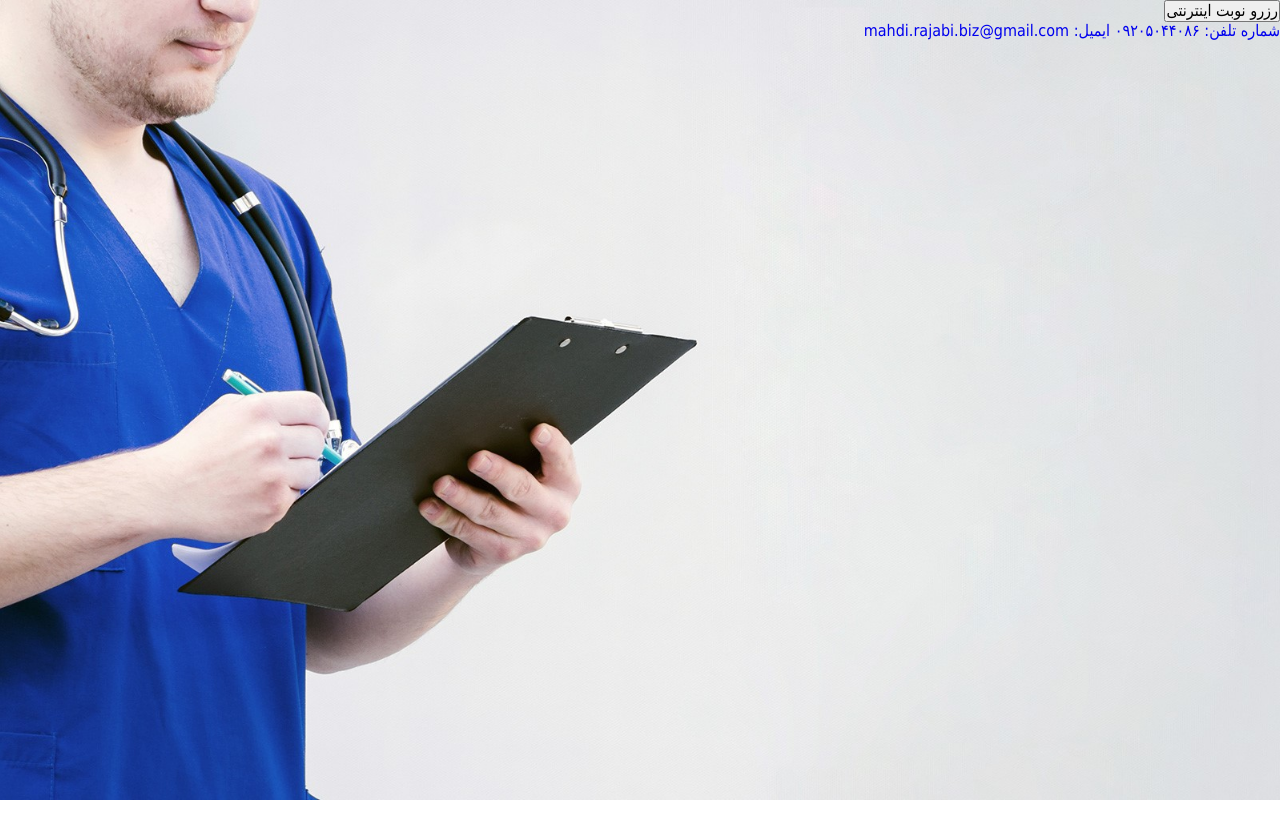
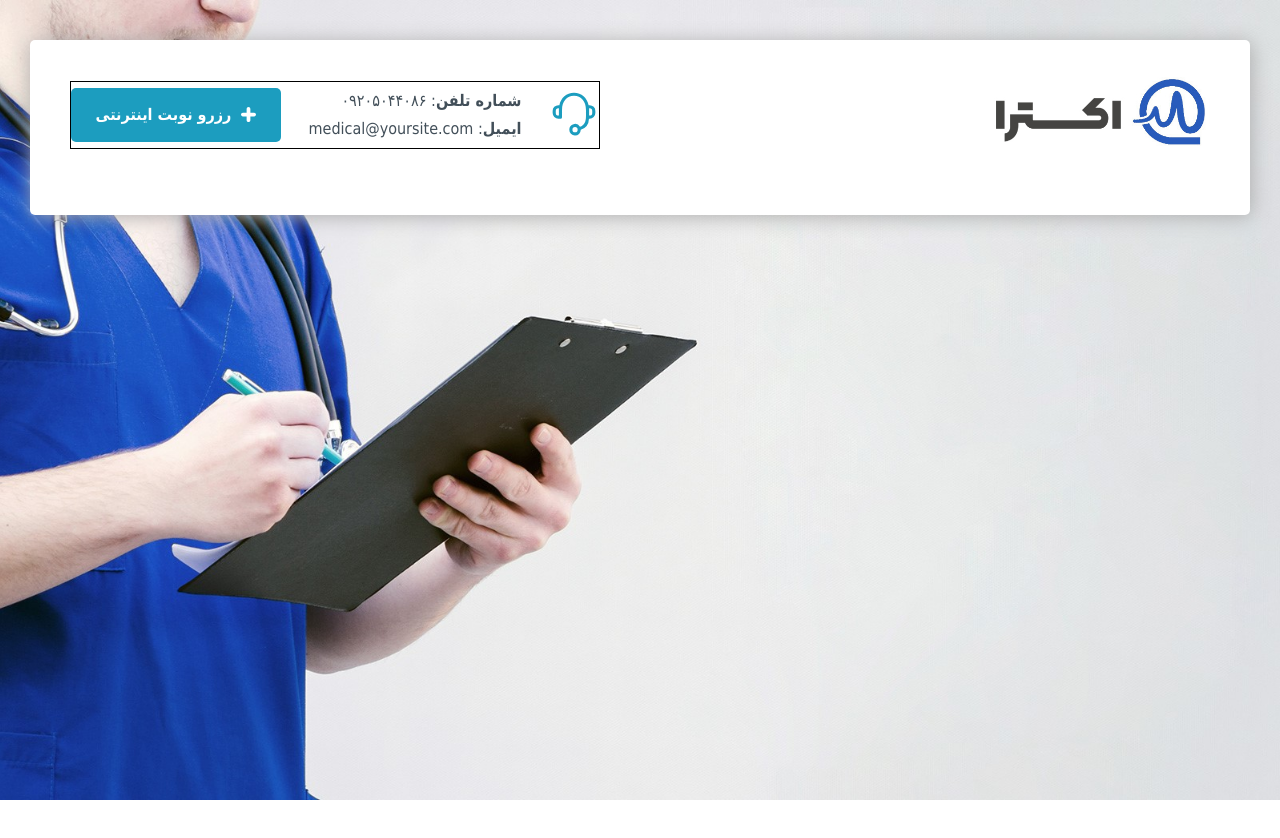
Before and after one commit to mahdi-rajabi-info/Medical-Clinic, a plain HTML site: page index.html in a window 1280 px wide. Shown: the top 838 px of the page. Before the commit the page ends 800 px from the top, so only its background shows below. Drawn offline with Linux system fonts and the light colour scheme; a web font is replaced by a local one.

Commit message:
finish version one header for desktop

```diff
--- a/index.html
+++ b/index.html
@@ -8,14 +8,85 @@
     <link rel="stylesheet" href="style/style.css">
     <title>Document</title>
     <style>
-
+      body{
+        height: 3000px;
+      }
         header{
             width: 100%;
             height: 100vh;
             background: url("img/slider3.jpg") no-repeat center center;
             background-size: cover;
+            padding-top: 40px;
         }
 
+        .header_info{
+            /* border:  solid #000; */
+            height: 175px;
+            width: 1220px;
+            margin:0 auto ;
+            padding: 0 40px 25px;
+            box-shadow: 2px 2px 20px #afafaf;
+            background: #FFF;
+            border-radius: 5px;
+            display: flex;
+            align-items: center;
+            justify-content: space-between;
+        }
+        .header_info_logo{
+            width: 220px;
+        }
+         img{
+            width: 100%;
+        }
+        .header_info_contact{
+        border: 1px solid #000;
+        display: flex;
+        flex-direction: row-reverse;
+        justify-content: space-between;
+        align-items: center;
+        width: 530px;
+        }
+        .header_info_contact_button{
+            display: flex;
+            align-items: center;
+            justify-content: center;
+            flex-direction: row-reverse;
+            width: 210px;
+            padding: 18px 0;
+            border: none;
+            background: #1c9dbf;
+            color: #FFF;
+            border-radius: 5px;
+            cursor: pointer;
+            transition: all 200ms linear ;
+        }
+
+        .header_info_contact_button:hover{
+            background: #285bbb;
+            transform: translateY(-5%);
+        }
+        .header_info_contact_button span{
+            margin-right: 10px;
+            /* font-size: 18px; */
+            font-weight: bold;
+        }
+        .header_info_contact_button img{
+            display: block;
+            width: 15px;
+        }
+        .header_info_contact_info{
+            /* border: 1px solid #000; */
+        }
+        .header_info_contact_info a{
+            display: block;
+            color: #424f59;
+            margin: 10px 0;
+            /* letter-spacing: 1px; */
+}
+        .header_info_contact_icon{
+                width: 50px;
+                color: red;
+        }
 
     </style>
 </head>
@@ -24,26 +95,28 @@
     <div class="header_info">
         <div class="header_info_logo">
             <a href="#">
-            <img src="img/logo.jpg" alt="" hidden>
+            <img src="img/logo.jpg" alt="">
             </a>
         </div>
         <div class="header_info_contact">
-            <div class="header_info_contact_button">
-                <button>رزرو نوبت اینترنتی</button>
-            </div>
+                <button class="header_info_contact_button">
+                    <span>رزرو نوبت اینترنتی</span>
+                    <img src="img/plus.svg" alt="">
+                </button>
+
             <div class="header_info_contact_info">
-                <a href="tel:09205044086" >شماره تلفن: ۰۹۲۰۵۰۴۴۰۸۶</a>
-                <a href="mail:mahdi.rajabi.biz@gmail.com">ایمیل: mahdi.rajabi.biz@gmail.com</a>
+                <a href="tel:09205044086" ><strong>شماره تلفن</strong>: ۰۹۲۰۵۰۴۴۰۸۶</a>
+                <a href="mail:mahdi.rajabi.biz@gmail.com"><strong>ایمیل</strong>: medical@yoursite.com</a>
             </div>
             <div class="header_info_contact_icon">
-                <span class="cz_info_icon fa czico-078-support"></span>
+                <img src="img/support.svg"></img>
             </div>
         </div>
 
     </div>
-    <menu class="header_menu">
+    <!-- <menu class="header_menu">
 
-    </menu>
+    </menu> -->
 </header>
 </body>
 </html>
--- a/style/style.css
+++ b/style/style.css
@@ -7,19 +7,19 @@ body{
     direction: rtl;
 }
 
-@media screen and (min-width: 1170px) {
+@media screen and (max-width: 1170px) {
 
     /*style*/
 
 }
 
-@media screen and (min-width: 768px) {
+@media screen and (max-width: 768px) {
 
     /*style*/
 
 }
 
-@media screen and (min-width: 480px) {
+@media screen and (max-width: 480px) {
 
     /*style*/
 
```
Also changed, not shown: img/home.svg (added), img/plus.svg (added), img/support.svg (added).
